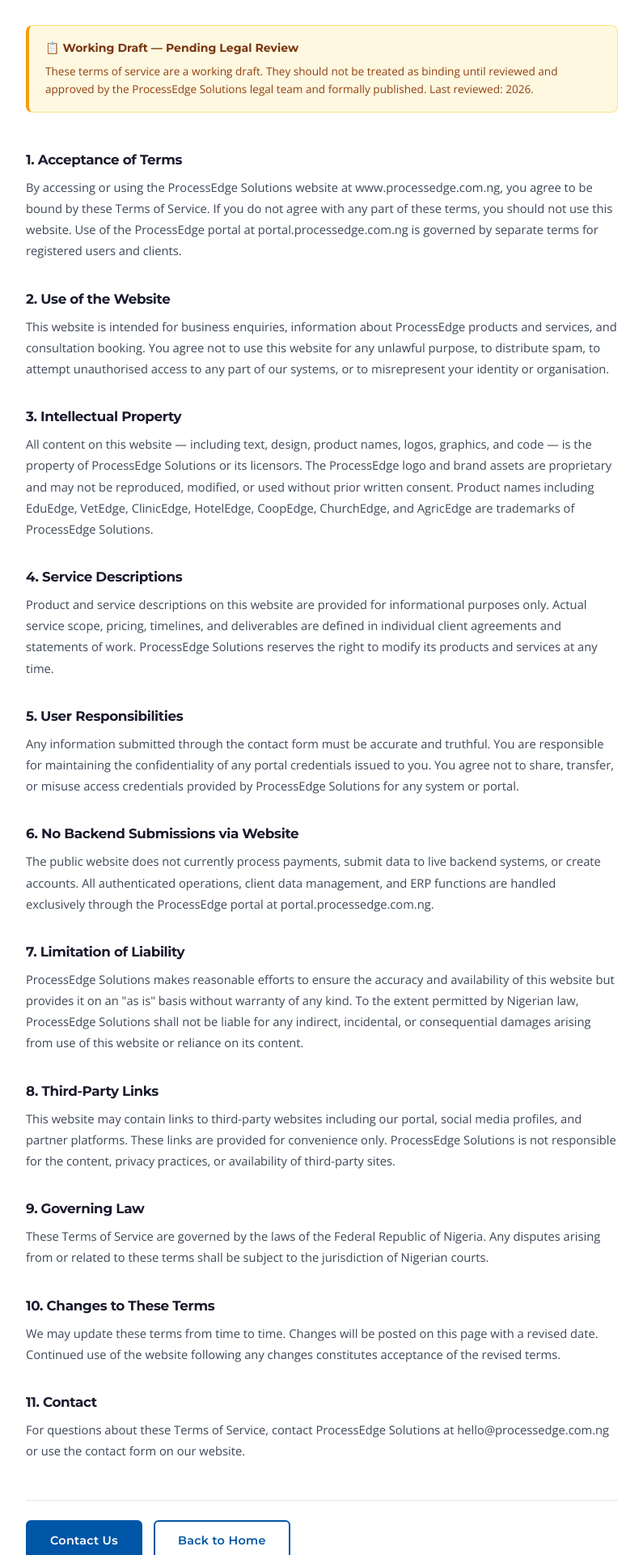
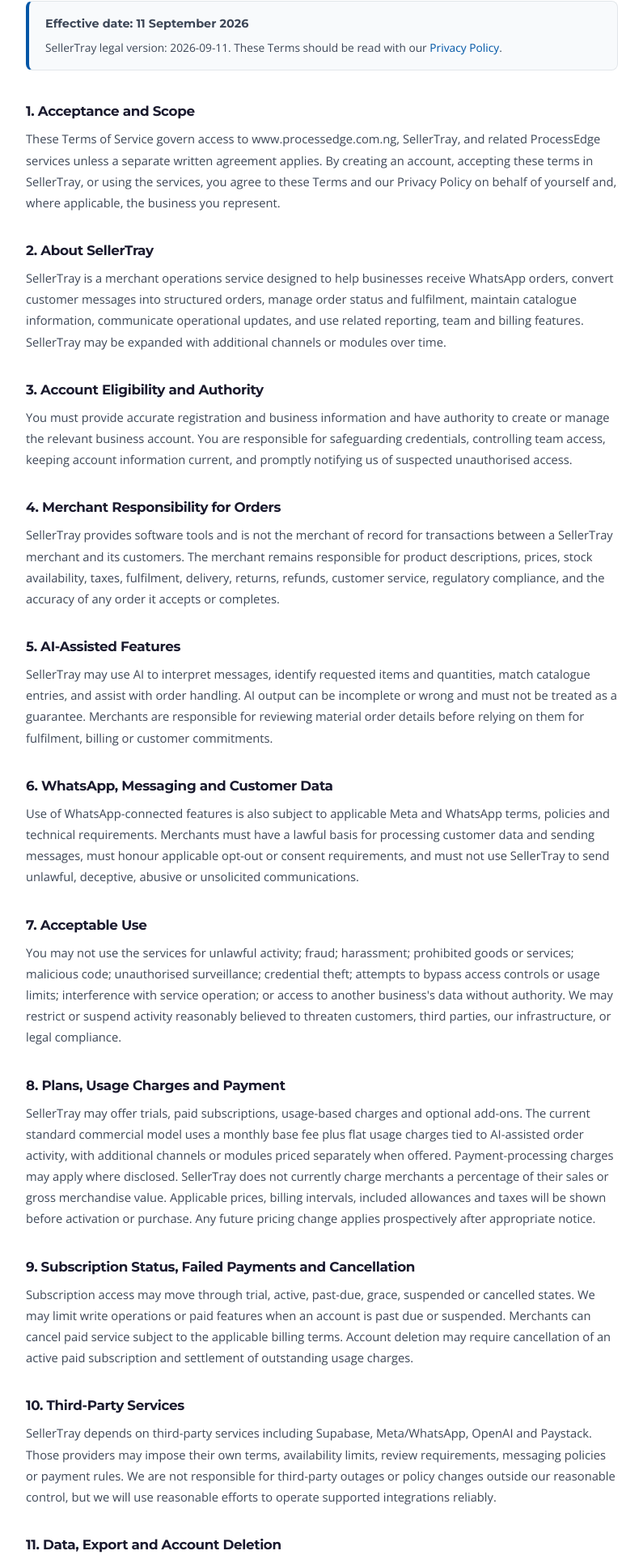
Before and after one commit to olayemigod/processedge-website, a React (Vite) app: page /terms in a window 1280 px wide. Shown: the part 490-2410 px from the top of the page at 81% size, without its empty margins (242-1037 px from the left). Built offline with nearby package versions, Linux system fonts and the light colour scheme; no server answers; the HTML template or start-up script is replaced by a standard one.

Commit message:
legal: publish SellerTray-ready terms of service

```diff
--- a/src/pages/Terms.tsx
+++ b/src/pages/Terms.tsx
@@ -3,12 +3,89 @@
 import CTASection from '../components/CTASection'
 import { BRAND_NAME, BRAND_DOMAIN, BRAND_EMAIL } from '../config'
 
+const EFFECTIVE_DATE = '11 September 2026'
+
 export default function Terms() {
+  const sections = [
+    {
+      title: '1. Acceptance and Scope',
+      body: `These Terms of Service govern access to ${BRAND_DOMAIN}, SellerTray, and related ProcessEdge services unless a separate written agreement applies. By creating an account, accepting these terms in SellerTray, or using the services, you agree to these Terms and our Privacy Policy on behalf of yourself and, where applicable, the business you represent.`,
+    },
+    {
+      title: '2. About SellerTray',
+      body: 'SellerTray is a merchant operations service designed to help businesses receive WhatsApp orders, convert customer messages into structured orders, manage order status and fulfilment, maintain catalogue information, communicate operational updates, and use related reporting, team and billing features. SellerTray may be expanded with additional channels or modules over time.',
+    },
+    {
+      title: '3. Account Eligibility and Authority',
+      body: 'You must provide accurate registration and business information and have authority to create or manage the relevant business account. You are responsible for safeguarding credentials, controlling team access, keeping account information current, and promptly notifying us of suspected unauthorised access.',
+    },
+    {
+      title: '4. Merchant Responsibility for Orders',
+      body: 'SellerTray provides software tools and is not the merchant of record for transactions between a SellerTray merchant and its customers. The merchant remains responsible for product descriptions, prices, stock availability, taxes, fulfilment, delivery, returns, refunds, customer service, regulatory compliance, and the accuracy of any order it accepts or completes.',
+    },
+    {
+      title: '5. AI-Assisted Features',
+      body: 'SellerTray may use AI to interpret messages, identify requested items and quantities, match catalogue entries, and assist with order handling. AI output can be incomplete or wrong and must not be treated as a guarantee. Merchants are responsible for reviewing material order details before relying on them for fulfilment, billing or customer commitments.',
+    },
+    {
+      title: '6. WhatsApp, Messaging and Customer Data',
+      body: 'Use of WhatsApp-connected features is also subject to applicable Meta and WhatsApp terms, policies and technical requirements. Merchants must have a lawful basis for processing customer data and sending messages, must honour applicable opt-out or consent requirements, and must not use SellerTray to send unlawful, deceptive, abusive or unsolicited communications.',
+    },
+    {
+      title: '7. Acceptable Use',
+      body: 'You may not use the services for unlawful activity; fraud; harassment; prohibited goods or services; malicious code; unauthorised surveillance; credential theft; attempts to bypass access controls or usage limits; interference with service operation; or access to another business\'s data without authority. We may restrict or suspend activity reasonably believed to threaten customers, third parties, our infrastructure, or legal compliance.',
+    },
+    {
+      title: '8. Plans, Usage Charges and Payment',
+      body: 'SellerTray may offer trials, paid subscriptions, usage-based charges and optional add-ons. The current standard commercial model uses a monthly base fee plus flat usage charges tied to AI-assisted order activity, with additional channels or modules priced separately when offered. Payment-processing charges may apply where disclosed. SellerTray does not currently charge merchants a percentage of their sales or gross merchandise value. Applicable prices, billing intervals, included allowances and taxes will be shown before activation or purchase. Any future pricing change applies prospectively after appropriate notice.',
+    },
+    {
+      title: '9. Subscription Status, Failed Payments and Cancellation',
+      body: 'Subscription access may move through trial, active, past-due, grace, suspended or cancelled states. We may limit write operations or paid features when an account is past due or suspended. Merchants can cancel paid service subject to the applicable billing terms. Account deletion may require cancellation of an active paid subscription and settlement of outstanding usage charges.',
+    },
+    {
+      title: '10. Third-Party Services',
+      body: 'SellerTray depends on third-party services including Supabase, Meta/WhatsApp, OpenAI and Paystack. Those providers may impose their own terms, availability limits, review requirements, messaging policies or payment rules. We are not responsible for third-party outages or policy changes outside our reasonable control, but we will use reasonable efforts to operate supported integrations reliably.',
+    },
+    {
+      title: '11. Data, Export and Account Deletion',
+      body: 'Our processing of personal data is described in the Privacy Policy. Eligible business owners may request supported exports of their SellerTray business data. SellerTray provides an account-deletion process, subject to safeguards for active subscriptions, unsettled usage, security and legal obligations. Deleting an owner account may delete the business data owned by that account, so users should export required records first.',
+    },
+    {
+      title: '12. Intellectual Property',
+      body: `The services, software, website, documentation, ProcessEdge and SellerTray branding, and related intellectual property belong to ${BRAND_NAME} or its licensors. Merchants retain ownership of their business content and grant us only the rights reasonably necessary to host, process, transmit and otherwise use that content to provide and secure the services.`,
+    },
+    {
+      title: '13. Service Changes, Beta Features and Availability',
+      body: 'We may improve, replace or discontinue features, integrations or beta functionality. We do not guarantee uninterrupted availability, delivery of every third-party message, or compatibility with every external platform. Where a material change significantly affects a paid service, we will provide reasonable notice when practicable.',
+    },
+    {
+      title: '14. Suspension and Termination',
+      body: 'We may suspend or terminate access for material breach, unlawful use, serious security risk, fraud, non-payment, repeated policy violations, or where required by law or a third-party platform on which the service depends. Users may stop using the service and may cancel or delete eligible accounts through the available account controls.',
+    },
+    {
+      title: '15. Disclaimers and Limitation of Liability',
+      body: `To the extent permitted by law, the services are provided on an "as available" basis. ${BRAND_NAME} does not warrant that AI output, third-party integrations or network-dependent communications will always be accurate, complete, uninterrupted or error-free. To the extent permitted by applicable law, ProcessEdge is not liable for indirect, incidental, special or consequential loss arising from use of the services, including loss caused by a merchant's fulfilment decision or a third-party platform failure.`,
+    },
+    {
+      title: '16. Governing Law',
+      body: 'These Terms are governed by the laws of the Federal Republic of Nigeria. Courts of competent jurisdiction in Nigeria will have jurisdiction over disputes that cannot be resolved amicably, subject to any mandatory rights under applicable law.',
+    },
+    {
+      title: '17. Changes to These Terms',
+      body: 'We may update these Terms as the services, pricing or legal requirements evolve. We will publish the revised terms with an updated effective date and, where required, notify users or request renewed acceptance before continued use.',
+    },
+    {
+      title: '18. Contact',
+      body: `For questions about these Terms or SellerTray service conditions, contact ${BRAND_NAME} at ${BRAND_EMAIL}.`,
+    },
+  ]
+
   return (
     <div style={{ paddingTop: 72 }}>
       <PageMeta
-        title="Terms of Service — ProcessEdge Solutions"
-        description="Terms of service for ProcessEdge Solutions. The terms governing use of our website, products, and services."
+        title="Terms of Service — ProcessEdge Solutions & SellerTray"
+        description="Terms governing ProcessEdge Solutions and SellerTray, including WhatsApp ordering, AI-assisted features, subscriptions, usage charges and merchant responsibilities."
         path="/terms"
       />
 
@@ -17,100 +94,55 @@
           <div className="section-label page-hero-label">Legal</div>
           <h1>Terms of Service</h1>
           <p>
-            The terms and conditions governing your use of the {BRAND_NAME} website and services.
+            Terms governing the ProcessEdge website, SellerTray, and related services.
           </p>
         </div>
       </section>
 
       <section className="section">
         <div className="container" style={{ maxWidth: 780, margin: '0 auto' }}>
-
-          {/* Placeholder notice */}
           <div style={{
-            background: '#fff8e1', border: '1px solid #ffe082',
-            borderLeft: '4px solid #f59e0b', borderRadius: 8,
-            padding: '16px 20px', marginBottom: 48,
+            background: '#f8fafc',
+            border: '1px solid var(--grey-border)',
+            borderLeft: '4px solid #0056A6',
+            borderRadius: 8,
+            padding: '16px 20px',
+            marginBottom: 40,
           }}>
-            <p style={{ fontFamily: 'Montserrat, sans-serif', fontWeight: 700, fontSize: '0.88rem', color: '#78350f', marginBottom: 6 }}>
-              📋 Working Draft — Pending Legal Review
+            <p style={{ fontFamily: 'Montserrat, sans-serif', fontWeight: 700, fontSize: '0.9rem', marginBottom: 6 }}>
+              Effective date: {EFFECTIVE_DATE}
             </p>
-            <p style={{ fontSize: '0.85rem', color: '#92400e', lineHeight: 1.65 }}>
-              These terms of service are a working draft. They should not be treated as
-              binding until reviewed and approved by the {BRAND_NAME} legal team and
-              formally published. Last reviewed: {new Date().getFullYear()}.
+            <p style={{ fontSize: '0.86rem', color: 'var(--text-body)', lineHeight: 1.65, margin: 0 }}>
+              SellerTray legal version: 2026-09-11. These Terms should be read with our{' '}
+              <Link to="/privacy">Privacy Policy</Link>.
             </p>
           </div>
 
-          {[
-            {
-              title: '1. Acceptance of Terms',
-              body: `By accessing or using the ${BRAND_NAME} website at ${BRAND_DOMAIN}, you agree to be bound by these Terms of Service. If you do not agree with any part of these terms, you should not use this website. Use of the ProcessEdge portal at portal.processedge.com.ng is governed by separate terms for registered users and clients.`,
-            },
-            {
-              title: '2. Use of the Website',
-              body: 'This website is intended for business enquiries, information about ProcessEdge products and services, and consultation booking. You agree not to use this website for any unlawful purpose, to distribute spam, to attempt unauthorised access to any part of our systems, or to misrepresent your identity or organisation.',
-            },
-            {
-              title: '3. Intellectual Property',
-              body: `All content on this website — including text, design, product names, logos, graphics, and code — is the property of ${BRAND_NAME} or its licensors. The ProcessEdge logo and brand assets are proprietary and may not be reproduced, modified, or used without prior written consent. Product names including EduEdge, VetEdge, ClinicEdge, HotelEdge, CoopEdge, ChurchEdge, and AgricEdge are trademarks of ${BRAND_NAME}.`,
-            },
-            {
-              title: '4. Service Descriptions',
-              body: 'Product and service descriptions on this website are provided for informational purposes only. Actual service scope, pricing, timelines, and deliverables are defined in individual client agreements and statements of work. ProcessEdge Solutions reserves the right to modify its products and services at any time.',
-            },
-            {
-              title: '5. User Responsibilities',
-              body: 'Any information submitted through the contact form must be accurate and truthful. You are responsible for maintaining the confidentiality of any portal credentials issued to you. You agree not to share, transfer, or misuse access credentials provided by ProcessEdge Solutions for any system or portal.',
-            },
-            {
-              title: '6. No Backend Submissions via Website',
-              body: 'The public website does not currently process payments, submit data to live backend systems, or create accounts. All authenticated operations, client data management, and ERP functions are handled exclusively through the ProcessEdge portal at portal.processedge.com.ng.',
-            },
-            {
-              title: '7. Limitation of Liability',
-              body: `${BRAND_NAME} makes reasonable efforts to ensure the accuracy and availability of this website but provides it on an "as is" basis without warranty of any kind. To the extent permitted by Nigerian law, ${BRAND_NAME} shall not be liable for any indirect, incidental, or consequential damages arising from use of this website or reliance on its content.`,
-            },
-            {
-              title: '8. Third-Party Links',
-              body: 'This website may contain links to third-party websites including our portal, social media profiles, and partner platforms. These links are provided for convenience only. ProcessEdge Solutions is not responsible for the content, privacy practices, or availability of third-party sites.',
-            },
-            {
-              title: '9. Governing Law',
-              body: 'These Terms of Service are governed by the laws of the Federal Republic of Nigeria. Any disputes arising from or related to these terms shall be subject to the jurisdiction of Nigerian courts.',
-            },
-            {
-              title: '10. Changes to These Terms',
-              body: 'We may update these terms from time to time. Changes will be posted on this page with a revised date. Continued use of the website following any changes constitutes acceptance of the revised terms.',
-            },
-            {
-              title: '11. Contact',
-              body: `For questions about these Terms of Service, contact ${BRAND_NAME} at ${BRAND_EMAIL} or use the contact form on our website.`,
-            },
-          ].map(s => (
-            <div key={s.title} style={{ marginBottom: 36 }}>
+          {sections.map((section) => (
+            <div key={section.title} style={{ marginBottom: 36 }}>
               <h3 style={{ fontFamily: 'Montserrat, sans-serif', fontSize: '1.05rem', fontWeight: 700, color: 'var(--text-main)', marginBottom: 10 }}>
-                {s.title}
+                {section.title}
               </h3>
               <p style={{ fontSize: '0.92rem', color: 'var(--text-body)', lineHeight: 1.78 }}>
-                {s.body}
+                {section.body}
               </p>
             </div>
           ))}
 
           <div style={{ marginTop: 48, paddingTop: 24, borderTop: '1px solid var(--grey-border)', display: 'flex', gap: 14, flexWrap: 'wrap' as const }}>
-            <Link to="/contact" className="btn btn-primary">Contact Us</Link>
-            <Link to="/" className="btn btn-secondary">Back to Home</Link>
+            <Link to="/privacy" className="btn btn-primary">Privacy Policy</Link>
+            <Link to="/sellertray/account-deletion" className="btn btn-secondary">SellerTray Account Deletion</Link>
           </div>
         </div>
       </section>
 
       <CTASection
         headline="Questions About Our Terms?"
-        subtext="Get in touch for any clarification on terms or service agreements."
+        subtext="Contact ProcessEdge for clarification on SellerTray or other ProcessEdge service terms."
         primaryLabel="Contact Us"
         primaryTo="/contact"
-        secondaryLabel="Back to Home"
-        secondaryTo="/"
+        secondaryLabel="Privacy Policy"
+        secondaryTo="/privacy"
       />
     </div>
   )
```
